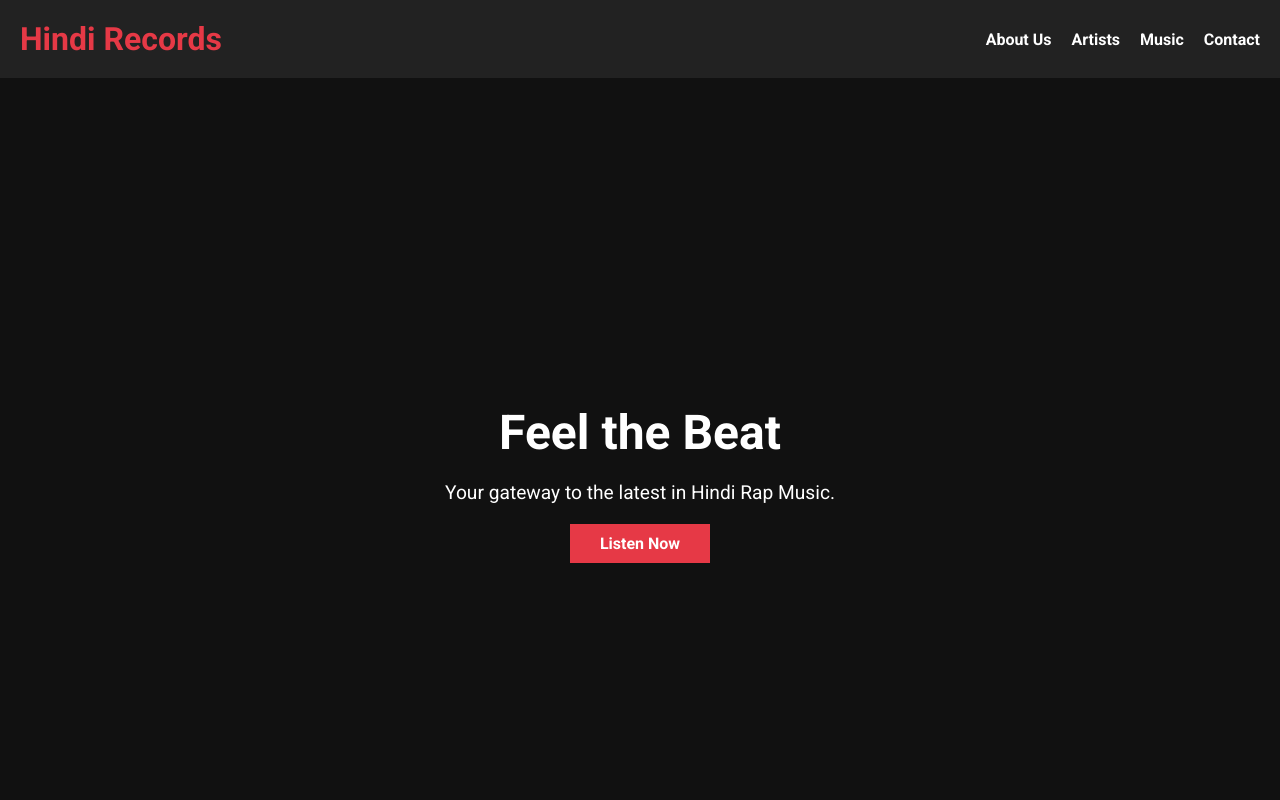
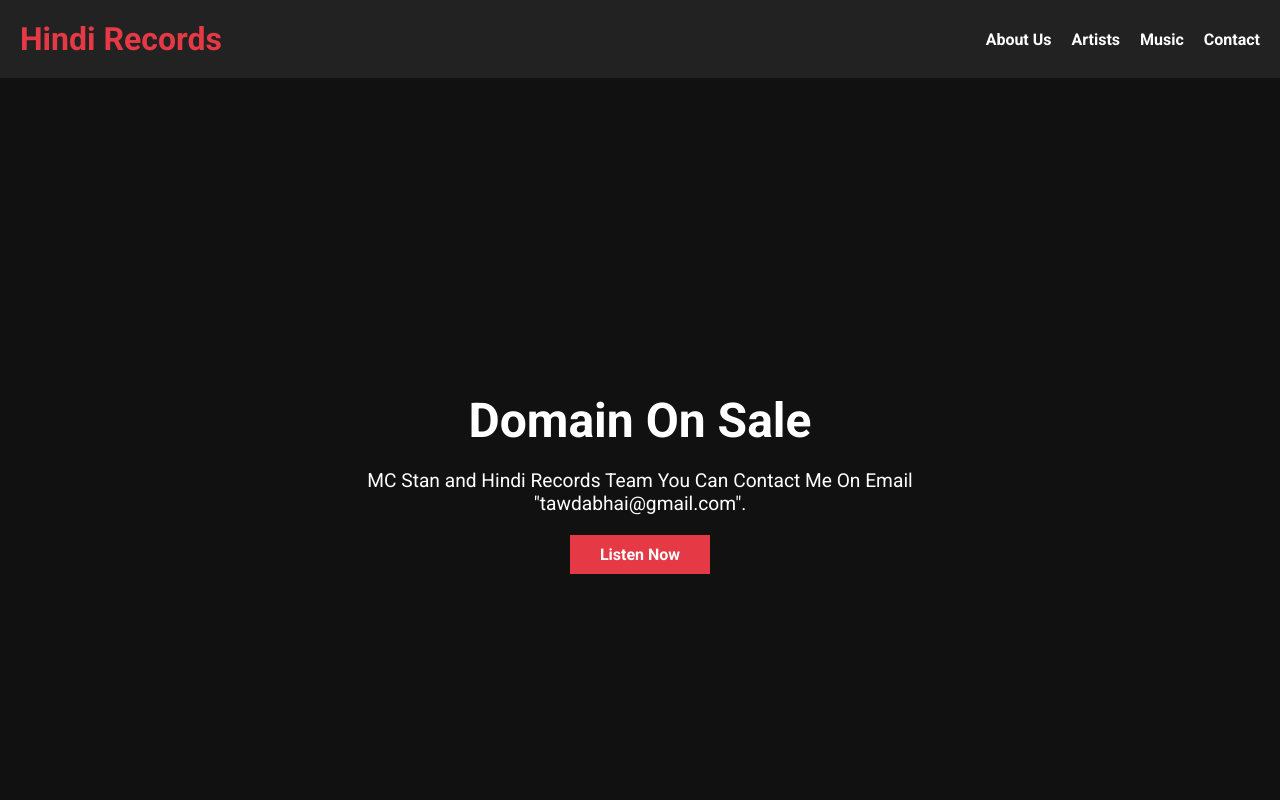
Before and after one commit to shubham21t/shubham21t.github.io, a plain HTML site: page index.html in a window 1280 px wide. Shown: the top 800 px of the page. Drawn offline with Linux system fonts and the light colour scheme.

Commit message:
Update index.html

```diff
--- a/index.html
+++ b/index.html
@@ -24,8 +24,8 @@
 
     <section class="hero">
         <div class="hero-content">
-            <h2>Feel the Beat</h2>
-            <p>Your gateway to the latest in Hindi Rap Music.</p>
+            <h2>Domain On Sale</h2>
+            <p>MC Stan and Hindi Records Team You Can Contact Me On Email "tawdabhai@gmail.com".</p>
             <a href="https://www.youtube.com/channel/UC_Q-YjEXDN0ufkU4AoWhU1g" class="cta">Listen Now</a>
         </div>
     </section>
```
